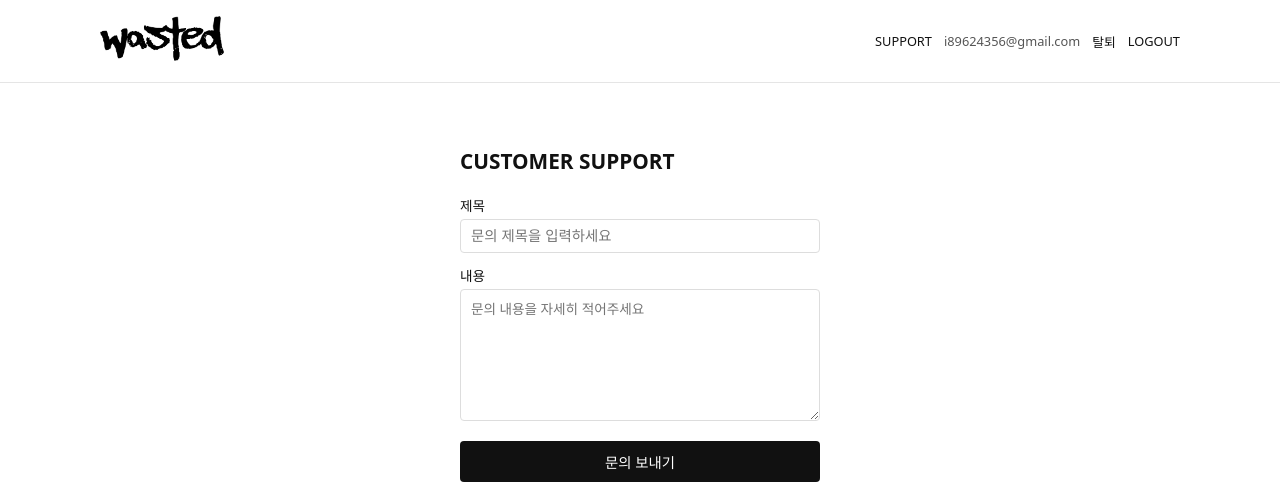
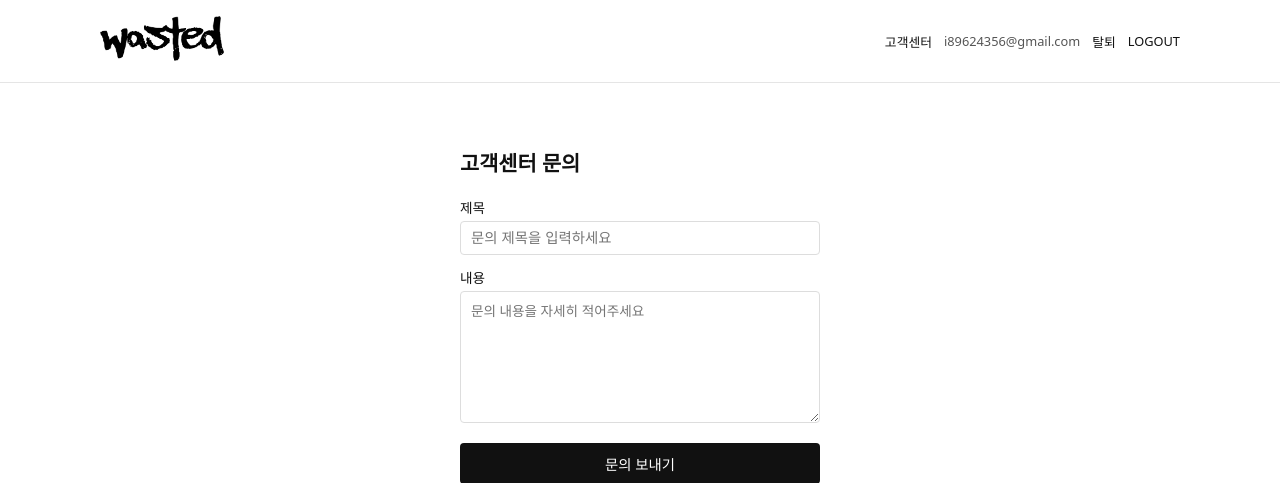
Before and after one commit to i89624356-web/waste-shopping, a Flask app: page /support in a window 1280 px wide. Shown: the top 483 px of the page. Run offline with Flask 3, Linux system fonts and the light colour scheme; a user stored in the database is signed in; data that the repository does not hold is empty; some libraries are stand-ins or nearby versions.

Commit message:
support koreanize

```diff
--- a/templates/base.html
+++ b/templates/base.html
@@ -28,7 +28,8 @@
                 {% endif %}
 
                 {% if current_user_email %}
-                <a href="{{ url_for('support') }}" class="nav-link">SUPPORT</a>
+                <a href="{{ url_for('support') }}" class="nav-link">고객센터
+                </a>
                 <span class="nav-user">{{ current_user_email }}</span>
                 <a href="{{ url_for('account_delete') }}" class="nav-link">탈퇴</a>
                 <a href="{{ url_for('logout') }}" class="nav-link">LOGOUT</a>
--- a/templates/support.html
+++ b/templates/support.html
@@ -4,7 +4,7 @@
 
 {% block content %}
 <section class="auth-wrapper">
-    <h1 class="auth-title">CUSTOMER SUPPORT</h1>
+    <h1 class="auth-title">고객센터 문의</h1>
 
     <form method="post" class="auth-form">
         <label class="auth-label">
```
